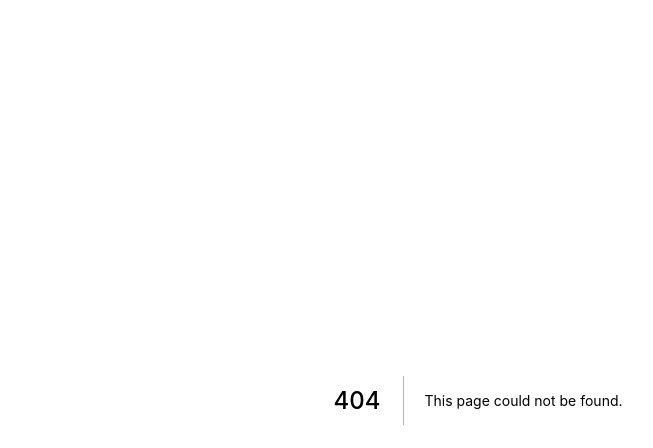
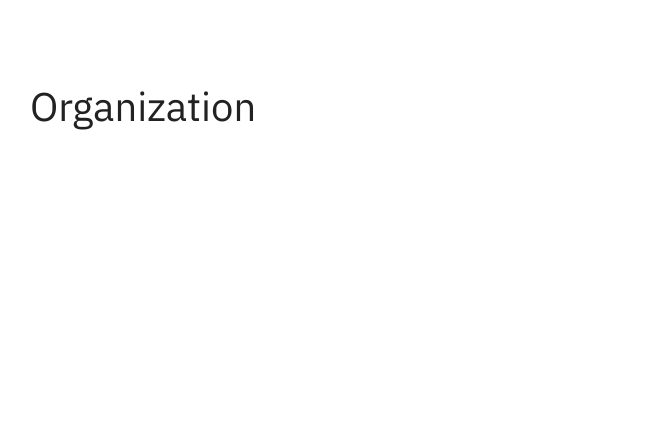
Before and after one commit to kinche/franz, a Next.js app: page /gh/1 in a window 1280 px wide. Before the commit this address had no page. Shown: the top 448 px of the page, without its empty margins (162-815 px from the left). Built offline with nearby package versions, Linux system fonts and the light colour scheme.

Commit message:
feat: add gh pages

```diff
--- /dev/null
+++ b/pages/gh/[organization]/index.tsx
@@ -0,0 +1,25 @@
+// Packages
+import React, { Component } from 'react'
+
+// Layouts
+import Page from '../../../layouts/page'
+
+// Components
+import { PageTitle } from '../../../components/page-title'
+
+// UI
+import { Row } from '../../../ui/row'
+
+class Organization extends Component {
+  render() {
+    return (
+      <Page>
+        <Row style={{ maxWidth: '960px' }}>
+          <PageTitle title="Organization" />
+        </Row>
+      </Page>
+    )
+  }
+}
+
+export default Organization
```
Also changed, not shown: pages/gh/[organization]/[repository]/index.tsx (added, +25 -0 lines), pages/gh/[organization]/[repository]/jobs/[id].tsx (added, +25 -0 lines).
